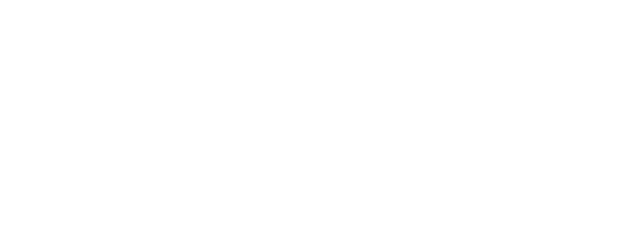
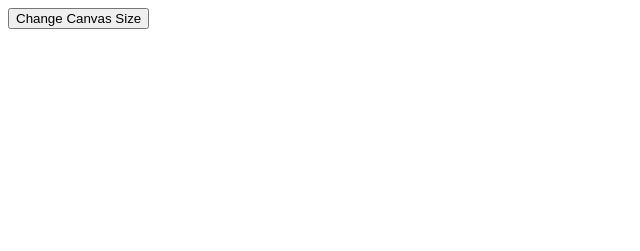
Before and after one commit to renkaichen/etch-a-sketch, a plain HTML site: page index.html in a window 1280 px wide. Shown: the whole page, without its empty margins (0-640 px from the left). Drawn offline with Linux system fonts and the light colour scheme.

Commit message:
Add function to create new canvas based on user input

```diff
--- a/index.html
+++ b/index.html
@@ -6,17 +6,20 @@
         <title>Etch-a-sketch</title>
     </head>
     <body>
+        <button id="sizeButton">Change Canvas Size</button>
         <div id="container"></div>
     </body>
 
 </html>
 
 <script>
-    for (let i = 0; i < 15; i++) {
-        for (let j = 0; j < 15; j++) {
+    function generateCanvas(size) {
+        for (let i = 0; i < size; i++) {
+            for (let j = 0; j < size; j++) {
                 let div = document.createElement("div");
                 let container = document.querySelector("#container");
-            div.style.padding = "8px";
+                let paddingSize = 480 / size;
+                div.style.padding = `${paddingSize}px`;
                 div.addEventListener('mouseover', () => {
                     div.classList.add("hovered");
                 })
@@ -26,4 +29,22 @@
                 container.appendChild(div);
         }
     }
+    }
+
+    let sizeButton = document.querySelector("#sizeButton");
+    sizeButton.addEventListener('click', () => {
+        let canvasSize = 101;
+        while (canvasSize > 100 || canvasSize < 1) {
+            canvasSize = prompt("Enter a canvas size from 1 to 100 squares");
+        }
+        deleteCanvas();
+        generateCanvas(canvasSize);
+    })
+
+    function deleteCanvas() {
+        const canvas = document.querySelector("#container");
+        canvas.textContent = "";
+    }
+
+    generateCanvas(16);
 </script>
--- a/style.css
+++ b/style.css
@@ -1,6 +1,6 @@
 #container {
     display: flex;
-    width: 256px;
+    width: 960px;
     flex-wrap: wrap;
 }
 
```
Lines whose indentation alone changed are shown as unchanged.
